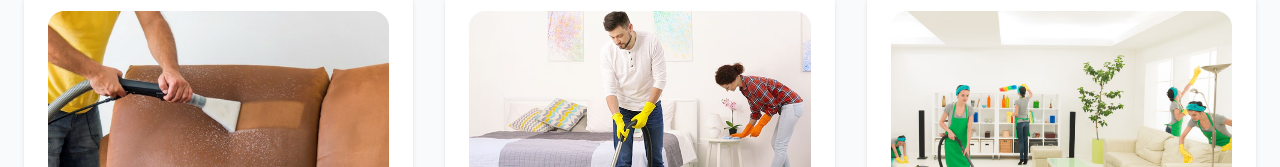
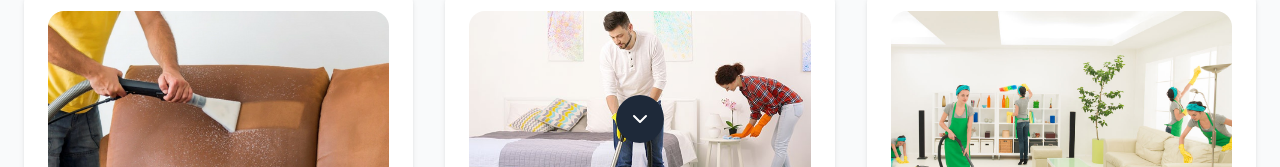
Before and after one commit to DCABHI83/testGreen, a React (Vite) app: page / in a window 1280 px wide. Shown: the part 633-800 px from the top of the page. Built offline with nearby package versions, Linux system fonts and the light colour scheme.

Commit message:
add scroller

```diff
--- a/src/UI/Header.jsx
+++ b/src/UI/Header.jsx
@@ -25,7 +25,7 @@ const Header = () => {
   return (
     <div className="flex justify-between items-center my-3 sticky top-0 bg-white shadow-md z-50 px-6 py-3">
       {/* Logo */}
-      <div className="flex items-center gap-2">
+      <div className="flex items-center gap-2 ">
         <img src={logo} alt="Logo" className="h-10 w-10 object-contain" />
       </div>
 
--- a/src/components/Home.jsx
+++ b/src/components/Home.jsx
@@ -6,7 +6,7 @@ import Pricing from './Pricing'
 import Footer from '../UI/Footer'
 import Features from './Features'
 import { motion } from 'framer-motion'
-
+import ScrollDownButton from './ScrollDownButton'
 // Animation variants for reuse
 const fadeInUp = {
   hidden: { opacity: 0, y: 50 },
@@ -81,6 +81,9 @@ const Home = () => {
     🚀 We are currently working on a fully fledged website with more features. Stay tuned!
   </p>
 </section>
+<section>
+  <ScrollDownButton/>
+</section>
 
 
       {/* Footer Section */}
--- /dev/null
+++ b/src/components/ScrollDownButton.jsx
@@ -0,0 +1,37 @@
+import { useEffect, useState } from "react";
+import { motion } from "framer-motion";
+import { ChevronDown } from "lucide-react"; // or any icon you prefer
+
+const ScrollDownButton = () => {
+  const [showButton, setShowButton] = useState(false);
+
+  useEffect(() => {
+    // Show button only on homepage (when path = "/")
+    if (window.location.pathname === "/") {
+      setShowButton(true);
+    }
+  }, []);
+
+  const scrollToNext = () => {
+    window.scrollTo({
+      top: window.innerHeight,
+      behavior: "smooth",
+    });
+  };
+
+  if (!showButton) return null;
+
+  return (
+    <motion.button
+      className="fixed bottom-6 left-1/2 -translate-x-1/2 bg-gray-800 text-white p-3 rounded-full shadow-lg z-50"
+      initial={{ opacity: 0, y: 20 }}
+      animate={{ opacity: 1, y: 0 }}
+      transition={{ duration: 0.5, ease: "easeOut" }}
+      onClick={scrollToNext}
+    >
+      <ChevronDown size={24} />
+    </motion.button>
+  );
+};
+
+export default ScrollDownButton;
```
